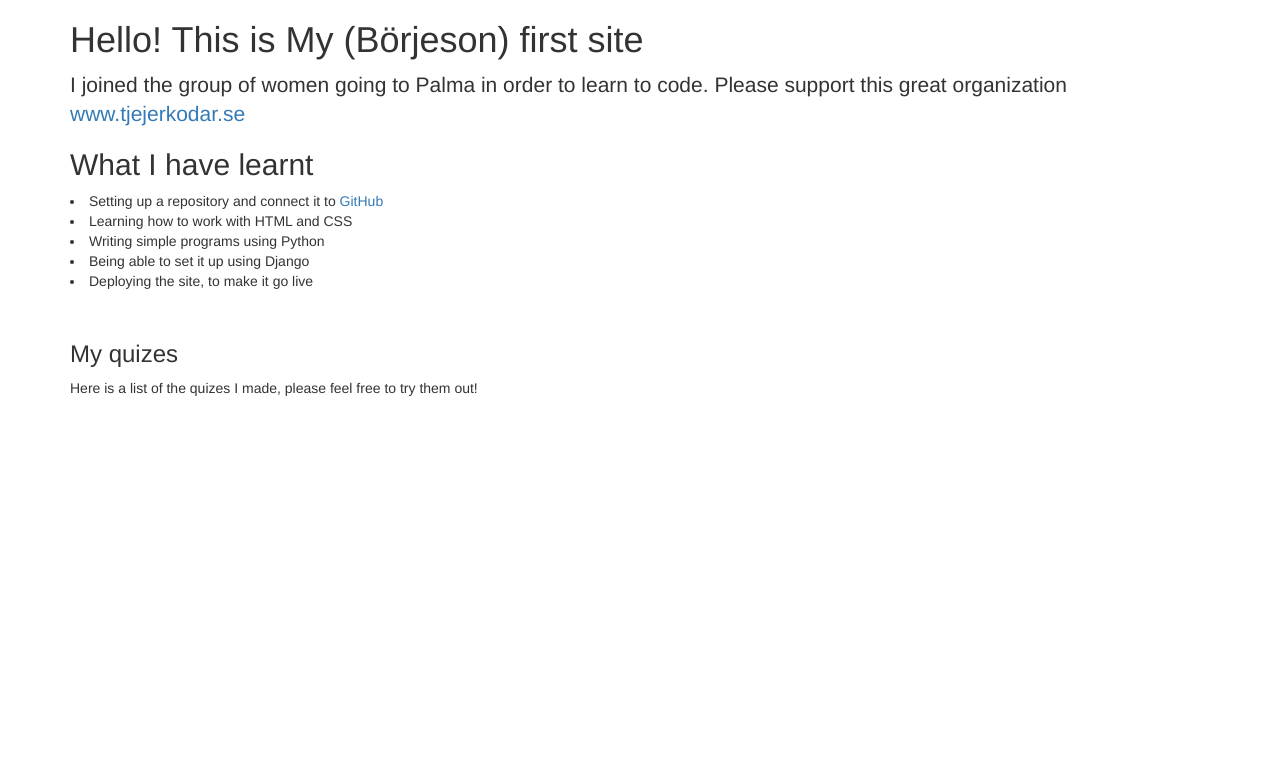
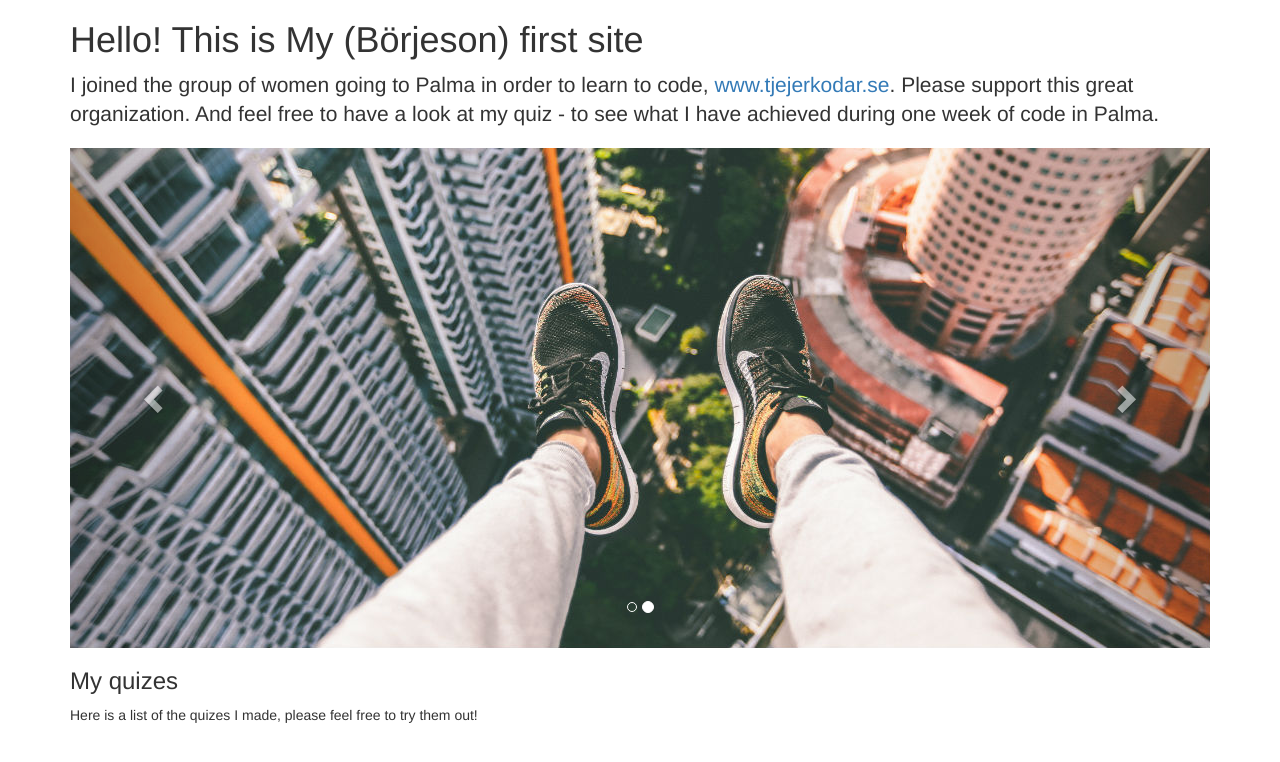
Before and after one commit to MyBorjeson/quizsite, a Django app: page / in a window 1280 px wide. Shown: the top 762 px of the page. Run offline with Django 3.2, Linux system fonts and the light colour scheme; data that the repository does not hold is empty; some libraries are stand-ins or nearby versions.

Commit message:
Mega super changes to CSS

```diff
--- a/quiz/templates/quiz/completed.html
+++ b/quiz/templates/quiz/completed.html
@@ -14,8 +14,10 @@
 <div class="container">
 <div class="row">
 <h1>Du är klar och fick {{ correct }} av {{ total }}</h1>
-<p>With these many correct answers you can actually be considered a stalker.</p>
-<p><a href="{% url "start_page" %}">Back to start page</a></p>
+<div class="alert alert-success" role="alert">
+        <strong>Well done!</strong> With these many correct answers you can actually be considered a stalker.
+      </div>
+<p><a class="btn btn-primary" href="{% url "start_page" %}">Back to start page</a></p>
 </div>
 </div>
 </body>
--- a/quiz/templates/quiz/question.html
+++ b/quiz/templates/quiz/question.html
@@ -24,7 +24,7 @@
 <label answer="3">
 <input type="radio" name="answer" value="3">{{ answer3 }}
 </label>
-<input type="submit" value="Apply">
+<input class="btn btn-success" type="submit" value="Apply">
 
 <!-- <button type="submit">Nästa</button> -->
 
--- a/quiz/templates/quiz/startpage.html
+++ b/quiz/templates/quiz/startpage.html
@@ -22,24 +22,39 @@
   <body>
   <div class="container">
     <h1>Hello! This is My (Börjeson) first site</h1>
-       <p class="lead">I joined the group of women going to Palma in order to learn to code. Please support this great organization <a href="http://tjejerkodar.se">www.tjejerkodar.se</a></p>
-      <h2>What I have learnt</h2>
-      <p><lt>
-        <li>Setting up a repository and connect it to <a href="https://github.com/"> GitHub</a> </li>
-        <li>Learning how to work with HTML and CSS</li>
-        <li>Writing simple programs using Python</li>
-        <li>Being able to set it up using Django</li>
-        <li>Deploying the site, to make it go live</li>
-      </li>
-</lt></p>
-</br>
+       <p class="lead">I joined the group of women going to Palma in order to learn to code, <a href="http://tjejerkodar.se">www.tjejerkodar.se</a>. Please support this great organization. And feel free to have a look at my quiz - to see what I have achieved during one week of code in Palma.</p>
+      <div id="carousel-example-generic" class="carousel slide" data-ride="carousel">
+        <ol class="carousel-indicators">
+          <li data-target="#carousel-example-generic" data-slide-to="0" class=""></li>
+          <li data-target="#carousel-example-generic" data-slide-to="1" class="active"></li>
+        </ol>
+        <div class="carousel-inner" role="listbox">
+          <div class="item active left">
+            <img data-src="holder.js/1140x500/auto/#777:#555/text:First slide" alt="First slide [1140x500]" src="../static/coffee.jpg" data-holder-rendered="true">
+          </div>
+          <div class="item next left">
+            <img data-src="holder.js/1140x500/auto/#666:#444/text:Second slide" alt="Second slide [1140x500]" src="../static/scary.jpg">
+          </div>
+        </div>
+        <a class="left carousel-control" href="#carousel-example-generic" role="button" data-slide="prev">
+          <span class="glyphicon glyphicon-chevron-left" aria-hidden="true"></span>
+          <span class="sr-only">Previous</span>
+        </a>
+        <a class="right carousel-control" href="#carousel-example-generic" role="button" data-slide="next">
+          <span class="glyphicon glyphicon-chevron-right" aria-hidden="true"></span>
+          <span class="sr-only">Next</span>
+        </a>
+      </div>
+      <div>
 <h3>My quizes</h3>
 <p>Here is a list of the quizes I made, please feel free to try them out!</p>
      {% for quiz in quizzes %}
-    <a href="{% url "quiz_page" quiz.slug %}">
+    <a type="button" class="btn btn-success" href="{% url "quiz_page" quiz.slug %}">
     {{ quiz.name }}
 {% endfor %}
 </a>
+</div>
+</div>
 </div>
     <!-- jQuery (necessary for Bootstrap's JavaScript plugins) -->
 
```
Also changed, not shown: quiz/templates/quiz/quiz.html (+24 -2 lines), static/beach.jpeg (added), static/bootstrap/css/bootstrap.css, static/coffee.jpg (added), static/greta-spain.jpg (added), static/scary.jpg (added), static/scarys.jpg (added), 1 other file.
